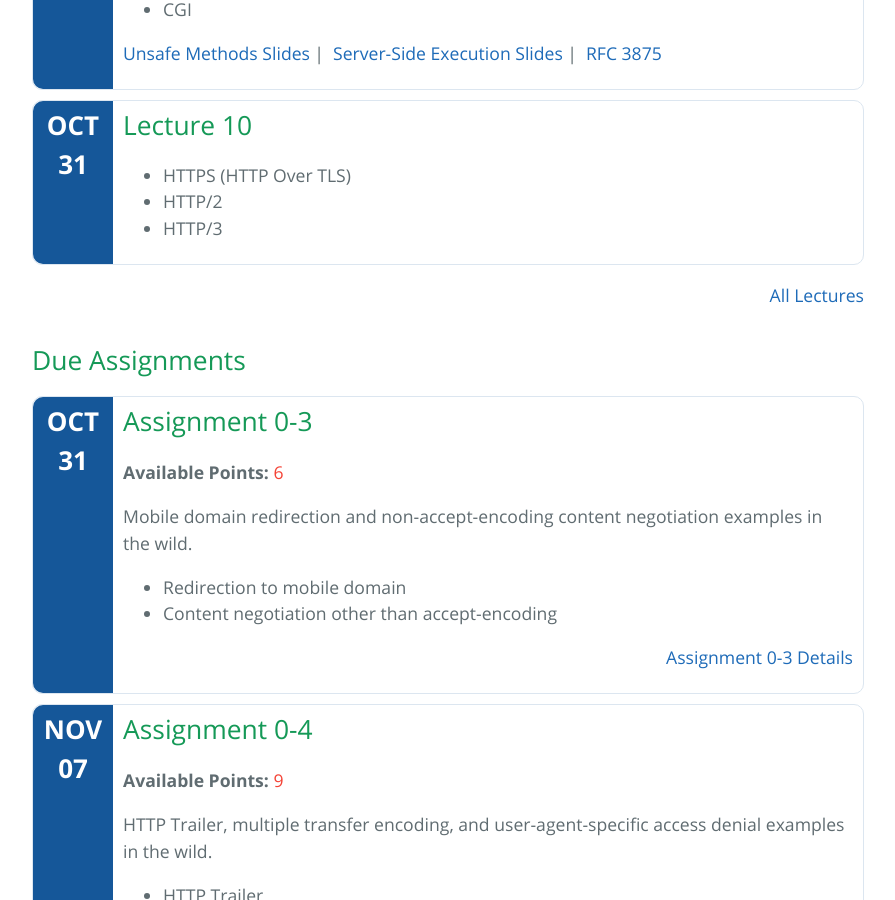
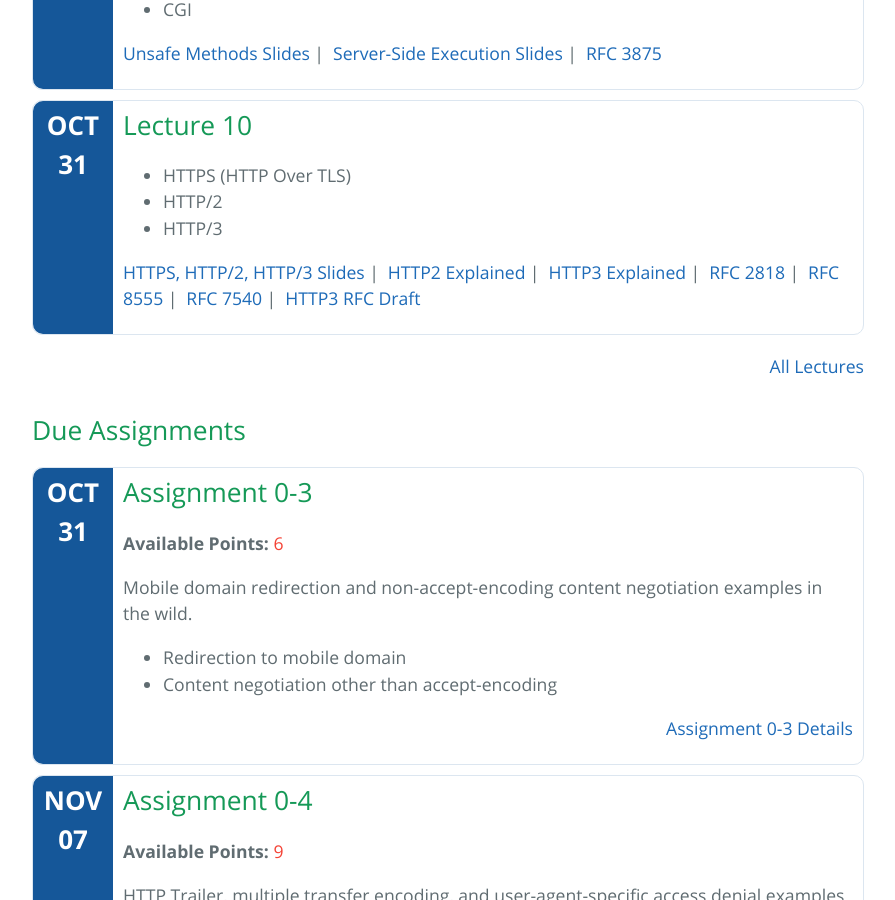
Before and after one commit to cs531-f19/cs531-f19.github.io, a Jekyll site: the page built from index.md, in a window 1280 px wide and 900 px high, scrolled down 1033 px. Shown: the whole window, without its empty margins (192-1087 px from the left). Built offline with Jekyll 4.4.1, drawn with Linux system fonts in a browser that asks for light colours; the repository's description, which GitHub fills in, is left out.

Commit message:
Add Lecture 10 slides

```diff
--- a/_data/lectures.yml
+++ b/_data/lectures.yml
@@ -139,6 +139,21 @@
     - HTTPS (HTTP Over TLS)
     - HTTP/2
     - HTTP/3
+  links:
+    - title: HTTPS, HTTP/2, HTTP/3 Slides
+      href: /slides/lecture-10-https-http2-http3.pdf
+    - title: HTTP2 Explained
+      href: https://daniel.haxx.se/http2/
+    - title: HTTP3 Explained
+      href: https://daniel.haxx.se/http3-explained/
+    - title: RFC 2818
+      href: https://tools.ietf.org/html/rfc2818
+    - title: RFC 8555
+      href: https://tools.ietf.org/html/rfc8555
+    - title: RFC 7540
+      href: https://tools.ietf.org/html/rfc7540
+    - title: HTTP3 RFC Draft
+      href: https://tools.ietf.org/html/draft-ietf-quic-http-23
 - title: Lecture 11
   date: 2019-11-07
   topics:
```
Also changed, not shown: 1 other file.
